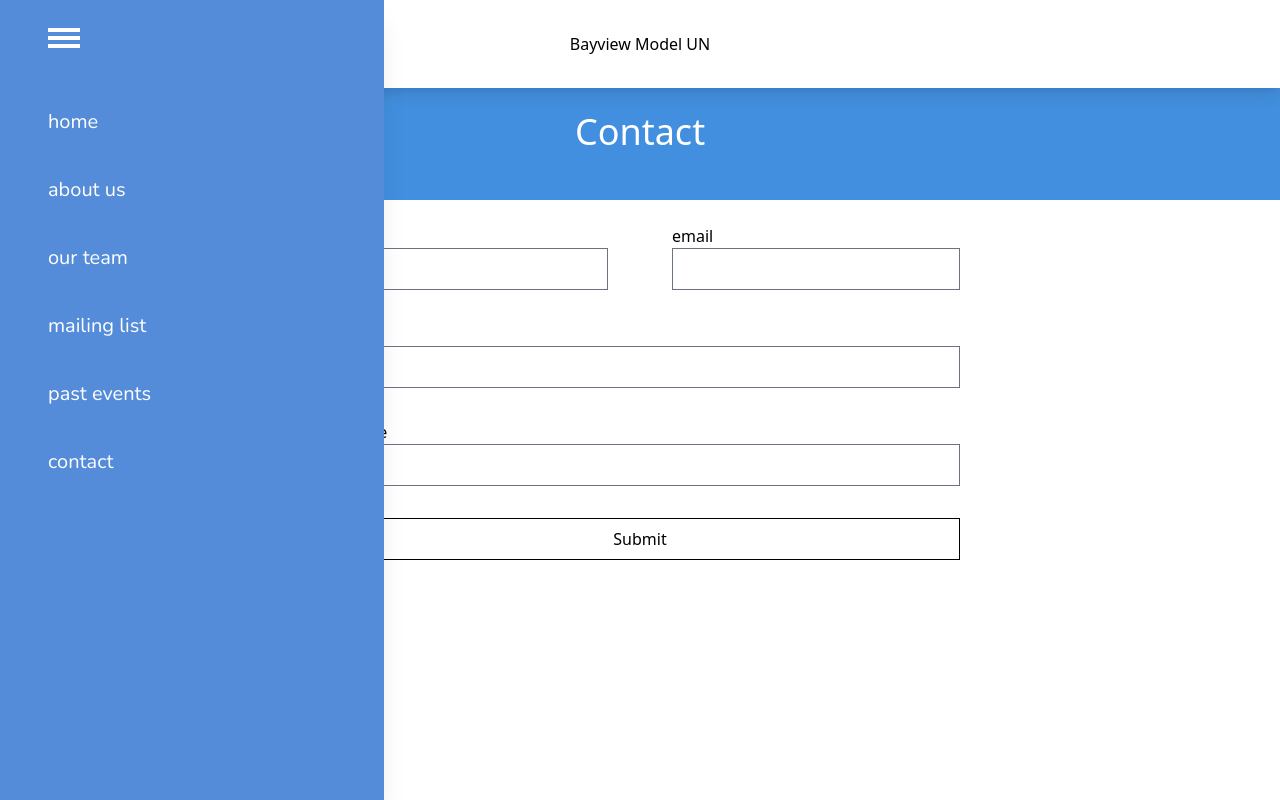
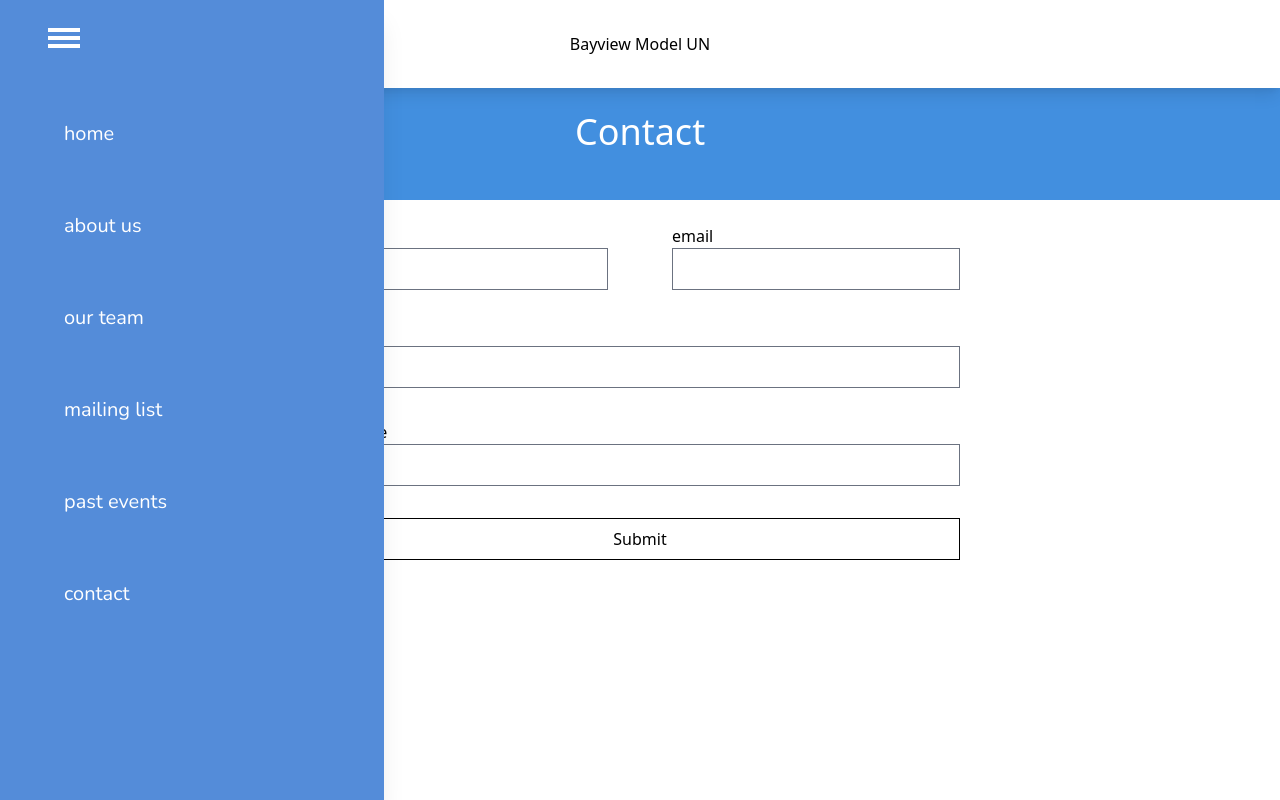
Before and after one commit to anyuan-chen/bayview-model-un, a Next.js app: page /contact in a window 1280 px wide. Both pictures are taken after a click on the element 213 px from the left and 44 px from the top of the page. Built offline with nearby package versions, Linux system fonts and the light colour scheme.

Commit message:
Fixing navbar

```diff
--- a/components/event.js
+++ b/components/event.js
@@ -28,8 +28,8 @@ export default function Event(props) {
   return (
     <div className="flex flex-col shadow-md p-8 content-between justify-between">
       <div className="event">
-        <div className={getClassName()}>
-          <img src={props.src} className=" w-70 object-cover" onMouseEnter={() => hoverImage()} onMouseLeave={() => unHoverImage()}></img>
+        <div className={getClassName()} onMouseEnter={() => hoverImage()} onMouseLeave={() => unHoverImage()}>
+          <img src={props.src} className=" w-70 object-cover"></img>
         </div>
       </div>
 
--- a/components/navbar.js
+++ b/components/navbar.js
@@ -75,24 +75,36 @@ export default function Navbar() {
                   </svg>
               </div>
               <div className="space-y-10 font-body text-xl pl-12 pr-12 flex flex-col z-50">
+                <div className="default-element">
                   <Link href="/">
-                  <a className="default-element">home</a>
+                    <a className="ml-4">home</a>
                   </Link>
+                </div>
+                <div className="default-element">
                   <Link href="/about">
-                  <a className="default-element">about us</a>
+                    <a className="ml-4">about us</a>
                   </Link>
+                </div>
+                <div className="default-element">
                   <Link href="/team">
-                  <a className="default-element">our team</a>
+                    <a className="ml-4">our team</a>
                   </Link>
+                </div>
+                <div className="default-element">
                   <Link href="/mailing">
-                  <a className="default-element">mailing list</a>
+                    <a className="ml-4">mailing list</a>
                   </Link>
+                </div>
+                <div className="default-element">
                   <Link href="/pastEvents">
-                  <a className="default-element">past events</a>
+                    <a className="ml-4">past events</a>
                   </Link>
+                </div>
+                <div className="default-element">
                   <Link href="/contact">
-                  <a className="default-element">contact</a>
+                    <a className="ml-4">contact</a>
                   </Link>
+                </div>
               </div>
             </div>
           </div>
--- a/index.css
+++ b/index.css
@@ -32,13 +32,17 @@
 }
 
 .default-element {
+    padding-top: 0.75rem;
+    padding-bottom: 0.75rem;
     animation: sideBarElementUnHover 0.5s ease-in-out;
     animation-fill-mode: forwards;
 }
-
 .default-element:hover {
+    padding-top: 0.75rem;
+    padding-bottom: 0.75rem;
     animation: sideBarElementHover 0.5s ease-in-out;
     animation-fill-mode: forwards;
+
 }
 
 @keyframes sideBarElementHover {
@@ -46,16 +50,19 @@
 
     }
     100% {
-        transform: scale(1.1);
+      transform: scale(1.05);
+      background-color: #Caeefb;
+      color: black;
     }
 }
 
 @keyframes sideBarElementUnHover {
     0% {
-        transform: scale(1.1);
+      transform: scale(1.05);
     }
     100% {
-        transform: scale(1);
+      transform: scale(1);
+      background-color: #548CD9;
     }
 }
 
```
Lines whose indentation alone changed are shown as unchanged.
